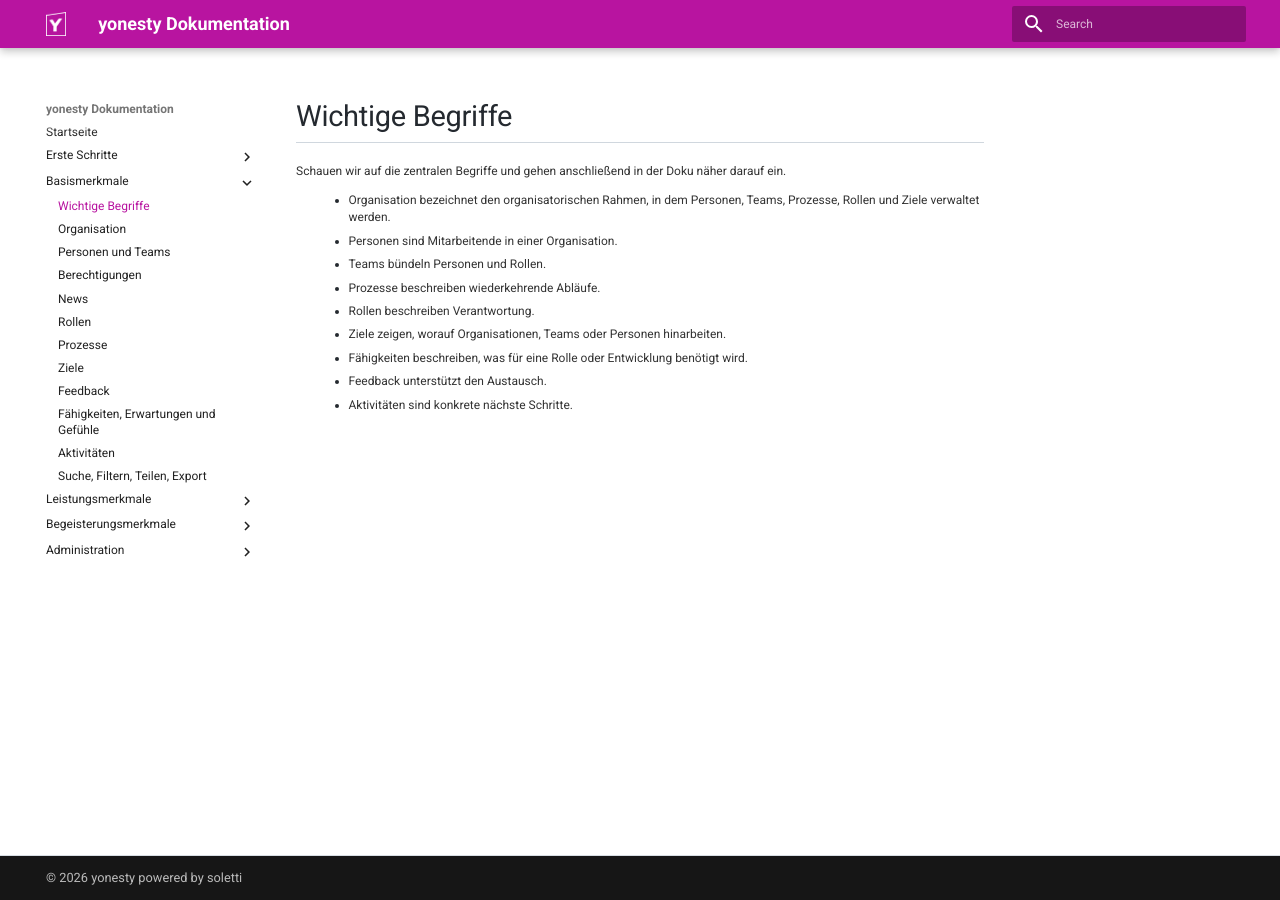
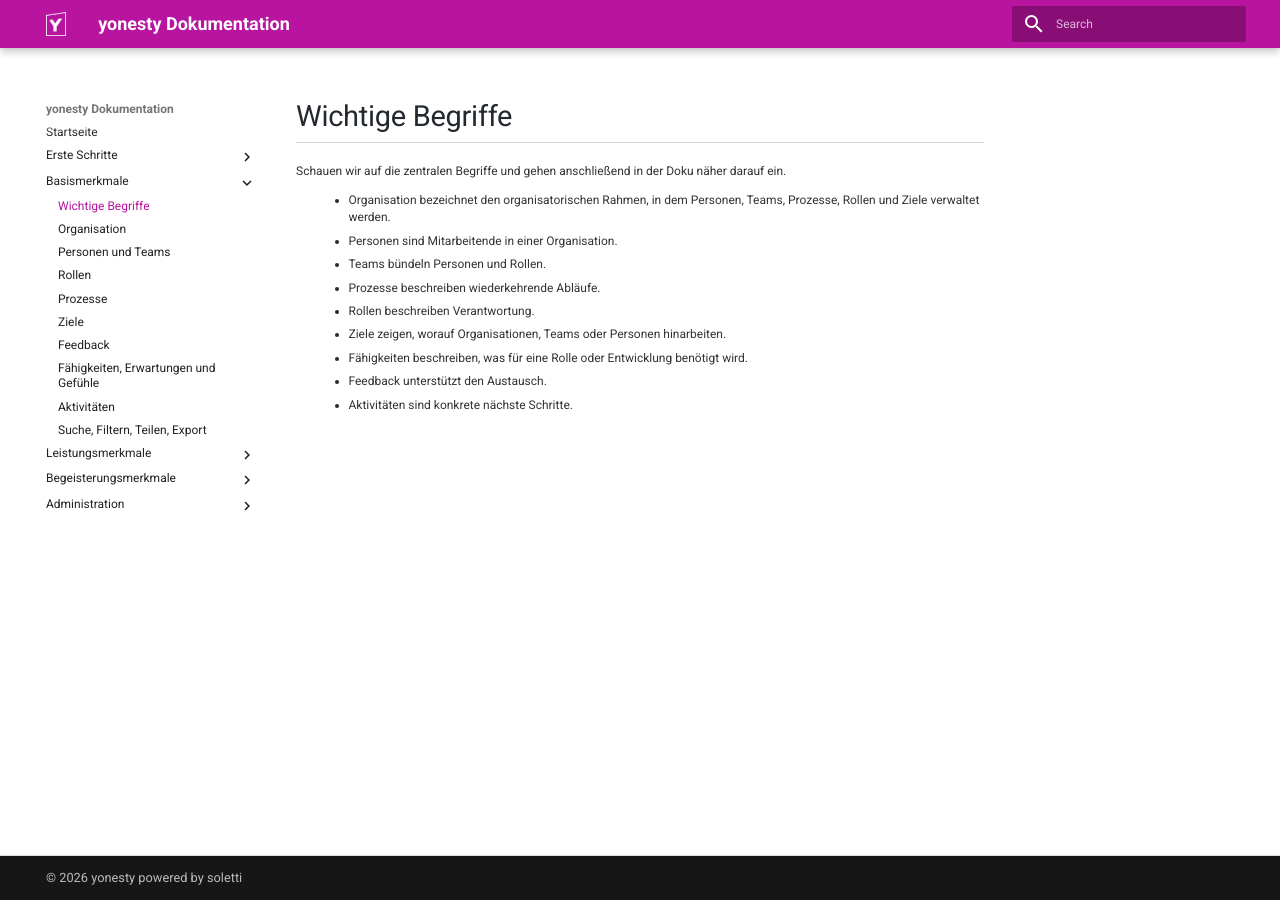
Before and after one commit to ricohaenelsoletti/yonesty, an MkDocs documentation site: the page built from docs/Wichtige-Begriffe.md, in a window 1280 px wide. Built offline with MkDocs 1.6.1 and Material for MkDocs 9.7.7, drawn with Linux system fonts in a browser that asks for light colours.

Commit message:
Reorganize mkdocs.yml sections and restore News/Berechtigungen

```diff
--- a/mkdocs.yml
+++ b/mkdocs.yml
@@ -31,8 +31,6 @@
       - Wichtige Begriffe: Wichtige-Begriffe.md
       - Organisation: Organisation.md
       - Personen und Teams: Personen-und-Teams.md
-      - Berechtigungen: Berechtigungen.md
-      - News: News.md
       - Rollen: Rollen.md
       - Prozesse: Prozesse.md
       - Ziele: Ziele.md
@@ -56,6 +54,8 @@
       - Nutzen-Rechnung (ROI): Nutzen.md
 
   - Administration:
+      - News: News.md
+      - Berechtigungen: Berechtigungen.md
       - Microsoft Azure Synchronisation Personen: Administration.md
 
 copyright: >
```
